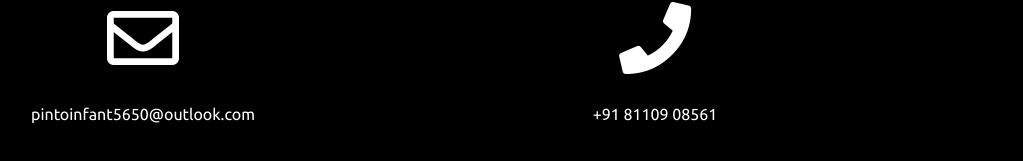
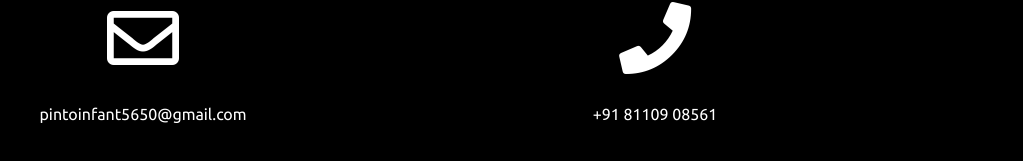
Before and after one commit to Pinto565/portfolio-react, a React (Create React App) app: page /contact in a window 1280 px wide. Shown: the part 383-544 px from the top of the page, without its empty margins (241-1264 px from the left). Built offline with nearby package versions, Linux system fonts and the light colour scheme.

Commit message:
outlook to gmail

```diff
--- a/src/pages/contact.jsx
+++ b/src/pages/contact.jsx
@@ -12,8 +12,8 @@ function contact() {
             <div className="contact-content">
               <i className="far fa-envelope"></i>
               <p className="info">
-                <a href="mailto:pintoinfant5650@outlook.com">
-                  pintoinfant5650@outlook.com
+                <a href="mailto:pintoinfant5650@gmail.com">
+                  pintoinfant5650@gmail.com
                 </a>
               </p>
             </div>
```
